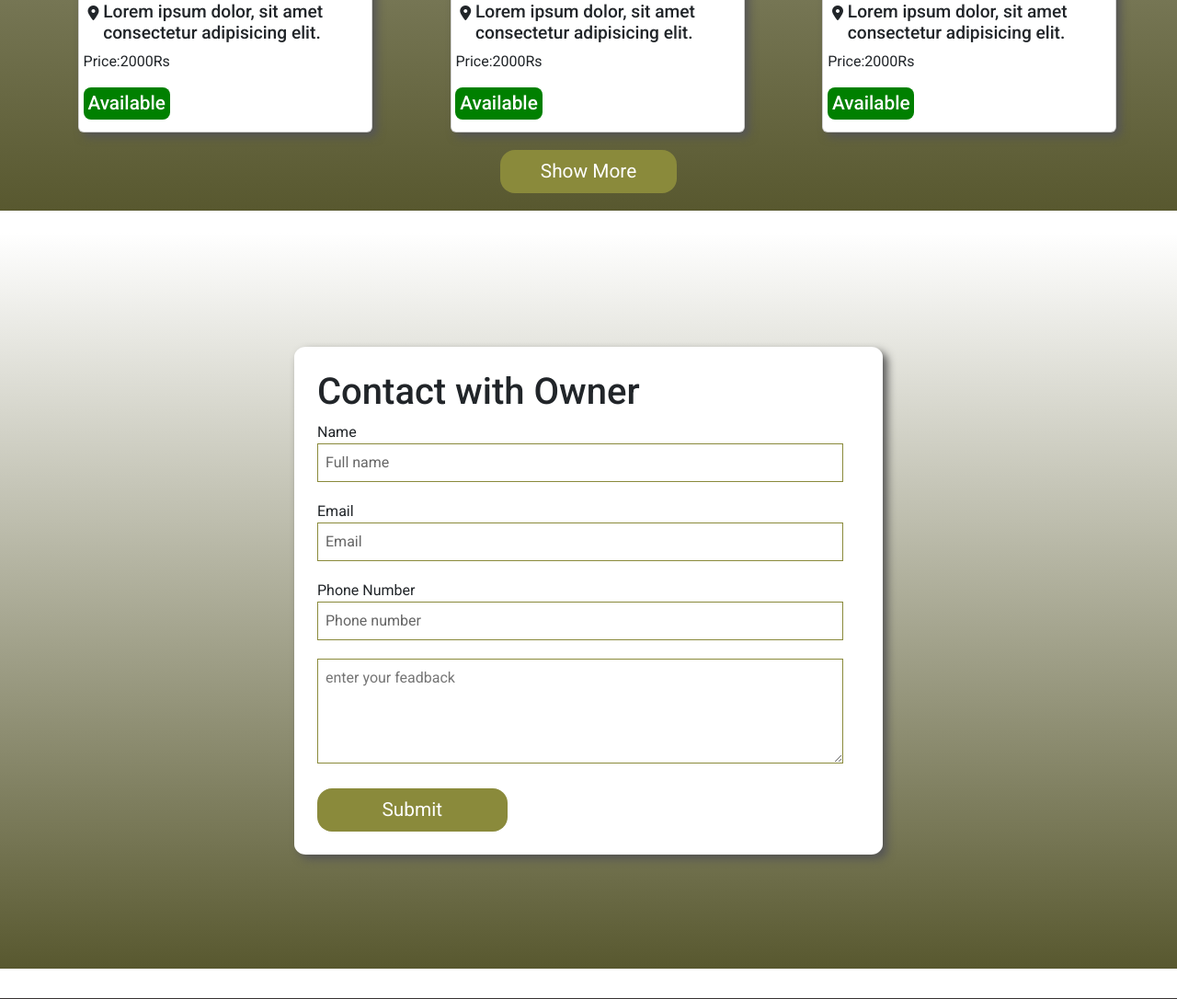
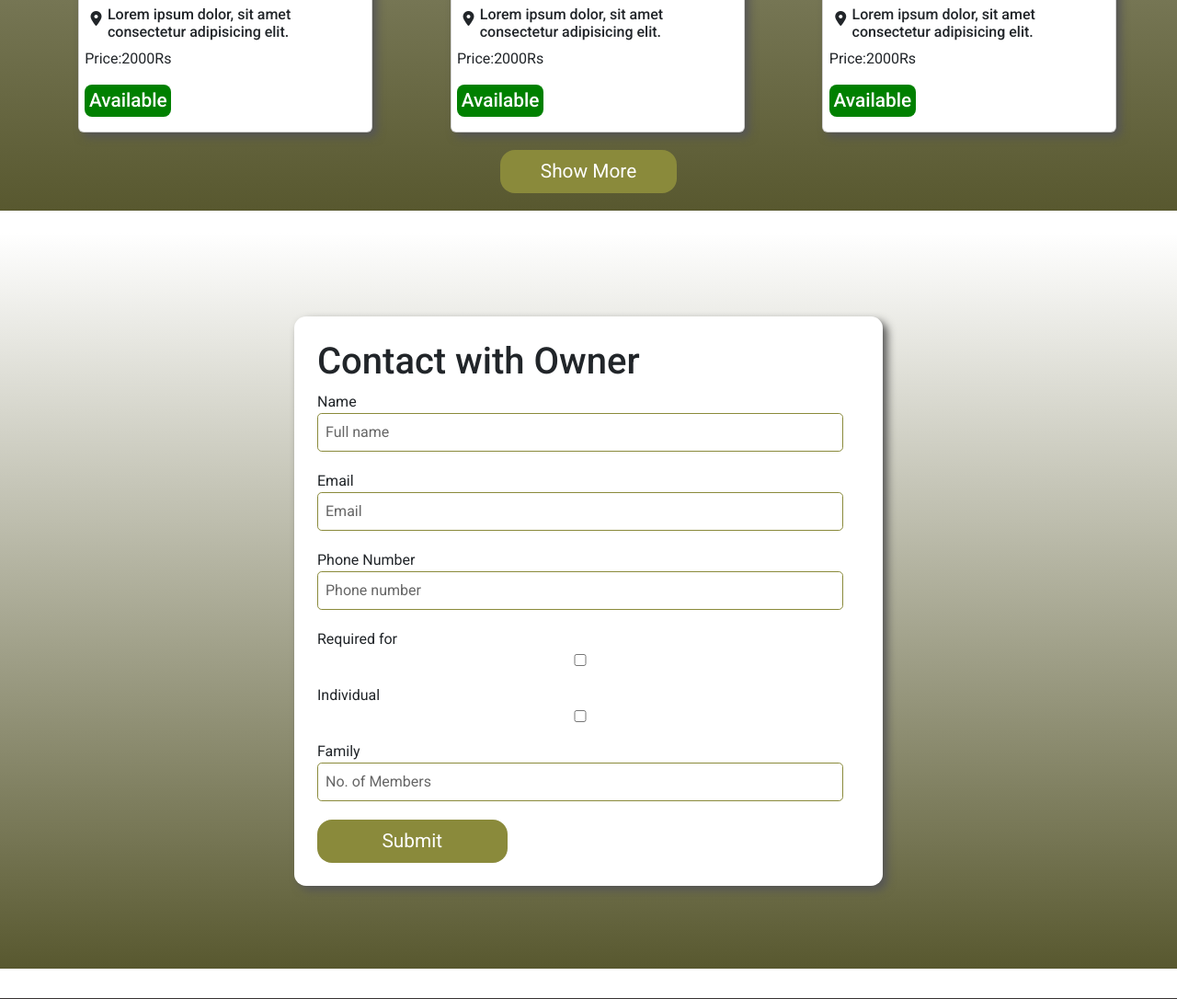
Before and after one commit to KayasSecret/Hackathon_KRKS, a PHP site: page / in a window 1280 px wide. Shown: the part 1861-2947 px from the top of the page at 92% size. Run offline with PHP 8.4, Linux system fonts and the light colour scheme.

Commit message:
add new page (more details of room)
only done html part , css is remaining

```diff
--- a/HT-Main-Page/index.html
+++ b/HT-Main-Page/index.html
@@ -80,10 +80,10 @@
         </select> -->
         <div class="card_container">
             <div class="card">
-                <div class="card_img" style="background-image: url(/houseimg/h1img.jpeg); background-size: cover; background-repeat: no-repeat; background-position: center;"></div>
+                <div class="card_img" style="background-image: url(/houseimg/h1img.jpeg); background-size: cover; background-repeat: no-repeat; background-position: center;"><a href="/cards_Info/card.html">More details</a></div>
                 <div class="details">
                     <div class="address">
-                        <i class="fa-solid fa-location-dot"></i><h4>Lorem ipsum dolor, sit amet consectetur adipisicing elit.</h4>
+                        <i class="fa-solid fa-location-dot"></i><h6>Lorem ipsum dolor, sit amet consectetur adipisicing elit.</h6>
                     </div>
                     <p>Price:2000Rs</p>
                     <h3>Available</h3>
@@ -93,7 +93,7 @@
                 <div class="card_img" style="background-image: url(/houseimg/h2img.jpeg); background-size: cover; background-repeat: no-repeat; background-position: center;"></div>
                 <div class="details">
                     <div class="address">
-                        <i class="fa-solid fa-location-dot"></i><h4>Lorem ipsum dolor, sit amet consectetur adipisicing elit.</h4>
+                        <i class="fa-solid fa-location-dot"></i><h6>Lorem ipsum dolor, sit amet consectetur adipisicing elit.</h6>
                     </div>
                     <p>Price:2000Rs</p>
                     <h3>Available</h3>
@@ -103,7 +103,7 @@
                 <div class="card_img" style="background-image: url(/houseimg/h3img.jpeg); background-size: cover; background-repeat: no-repeat; background-position: center;"></div>
                 <div class="details">
                     <div class="address">
-                        <i class="fa-solid fa-location-dot"></i><h4>Lorem ipsum dolor, sit amet consectetur adipisicing elit.</h4>
+                        <i class="fa-solid fa-location-dot"></i><h6>Lorem ipsum dolor, sit amet consectetur adipisicing elit.</h6>
                     </div>
                     <p>Price:2000Rs</p>
                     <h3>Available</h3>
@@ -113,7 +113,7 @@
                 <div class="card_img" style="background-image: url(/houseimg/h3img.jpeg); background-size: cover; background-repeat: no-repeat; background-position: center;"></div>
                 <div class="details">
                     <div class="address">
-                        <i class="fa-solid fa-location-dot"></i><h4>Lorem ipsum dolor, sit amet consectetur adipisicing elit.</h4>
+                        <i class="fa-solid fa-location-dot"></i><h6>Lorem ipsum dolor, sit amet consectetur adipisicing elit.</h6>
                     </div>
                     <p>Price:2000Rs</p>
                     <h3>Available</h3>
@@ -123,7 +123,7 @@
                 <div class="card_img" style="background-image: url(/houseimg/h3img.jpeg); background-size: cover; background-repeat: no-repeat; background-position: center;"></div>
                 <div class="details">
                     <div class="address">
-                        <i class="fa-solid fa-location-dot"></i><h4>Lorem ipsum dolor, sit amet consectetur adipisicing elit.</h4>
+                        <i class="fa-solid fa-location-dot"></i><h6>Lorem ipsum dolor, sit amet consectetur adipisicing elit.</h6>
                     </div>
                     <p>Price:2000Rs</p>
                     <h3>Available</h3>
@@ -133,7 +133,7 @@
                 <div class="card_img" style="background-image: url(/houseimg/h3img.jpeg); background-size: cover; background-repeat: no-repeat; background-position: center;"></div>
                 <div class="details">
                     <div class="address">
-                        <i class="fa-solid fa-location-dot"></i><h4>Lorem ipsum dolor, sit amet consectetur adipisicing elit.</h4>
+                        <i class="fa-solid fa-location-dot"></i><h6>Lorem ipsum dolor, sit amet consectetur adipisicing elit.</h6>
                     </div>
                     <p>Price:2000Rs</p>
                     <h3>Available</h3>
@@ -160,7 +160,13 @@
                 <label for="number">Phone Number</label>
                 <input type="text" name="name" placeholder="Phone number">
 
-                <textarea rows="4" placeholder="enter your feadback"></textarea>
+                <label for="use">Required for</label>
+                    <input type="checkbox" name="name">
+                    <label for="Individual">Individual</label>
+
+                    <input type="checkbox" name="name">
+                    <label for="Family">Family</label>
+                    <input type="text" placeholder="No. of Members">
             </div>
             <button class="contact_btn"  type="submit">Submit</button>
         </form>
--- a/HT-Main-Page/style.css
+++ b/HT-Main-Page/style.css
@@ -8,16 +8,6 @@
     scroll-behavior: smooth;
     font-family: 'Bitter' , 'Oxygen' , 'Roboto';
 }
-/* header{
-    background-image: linear-gradient(white, rgb(88, 88, 47));
-} */
-/* header {
-    background-image: url(/images/white_bkg.jpeg);
-    height: 100vh;
-    background-position: center;
-    background-repeat: no-repeat;
-    background-size: cover;
-} */
 
 .nav{
     height: 8vh;
@@ -56,7 +46,7 @@
     list-style: none;
 }
 ul li a{
-    border-radius: 20%;
+    border-radius: 1rem;
     text-decoration: none;
     padding: 0.5rem;
     color: rgb(255, 251, 251);
@@ -150,20 +140,6 @@ ul li a:hover{
     border-radius: 0rem 1rem 1rem 0rem;
 }
 
-/* .filters{
-    margin: 1rem 0rem 0rem 1rem;
-} */
-
-.filter_list ul, .address{
-   display: flex;
-}
-
-/* .filter_list ul li{
-    padding: 0.3rem;
-    list-style: none;
-    font-size: 1.3rem;
-} */
-
 .card_container{
     padding: 0;
     margin:0;
@@ -184,16 +160,22 @@ ul li a:hover{
     border-radius: 0.3rem;
 }
 
-.address i {
-    padding: 0.3rem;
+.card_img a{
+    float: right;
+    padding: 0.2rem;
+    margin: 0.4rem;
+    text-decoration: none;
+    background:rgb(169, 159, 72);
+    border-radius: 0.3rem;
+    color:white;
 }
 
-.address h4{
-    font-size: 1.2rem;
+.address{
+    display: flex;
 }
 
-.details{
-    padding: 0.3rem;
+.address i , .details{
+    padding: 0.4rem;
 }
 
 .details h3{
@@ -224,33 +206,28 @@ ul li a:hover{
 
 /* ====review section===== */
 .main-block {
-    /* border-radius: 2%; */
     display: flex;
-    /* flex-direction: column; */
     justify-content: center;
     align-items: center;
     min-height: 100vh;
-    /* background-color: teal; */
-    background-image: linear-gradient(white, rgb(88, 88, 47));
-    /* margin-left: 3rem; */
-    }
+    background-image: linear-gradient(white, rgb(88, 88, 47))
+}
+
 .contact {
     height: 50%;
     width: 50%;
     border-radius: 2%;
     padding: 25px;
-    /* margin: 25px; */
     box-shadow: 5px 5px 10px #555;
-    /* background: #cecdcd;  */
     background-color: white;
 }
 
-.contact input, textarea {
+.contact input {
     width: calc(100% - 18px);
     padding: 8px;
     margin-bottom: 20px;
-    /* border: 1px solid rgb(13, 170, 170); */
     border: 1px solid rgb(138, 138, 59);
+    border-radius: 0.3rem;
     outline: none;
 }
 
@@ -270,7 +247,7 @@ input::placeholder {
     color: #fff;
 }
 
-.contact_btn:hover, .more_btn:hover {
+.contact_btn:hover, .more_btn:hover, .card_img a:hover {
     /* background: #005991; */
     background: white;
     color:rgb(138, 138, 59) ;
```
Also changed, not shown: cards_Info/card.html (added, +70 -0 lines), cards_Info/card.css (added), images/web_background.jpg (deleted), images/white_bkg.jpeg (deleted).
